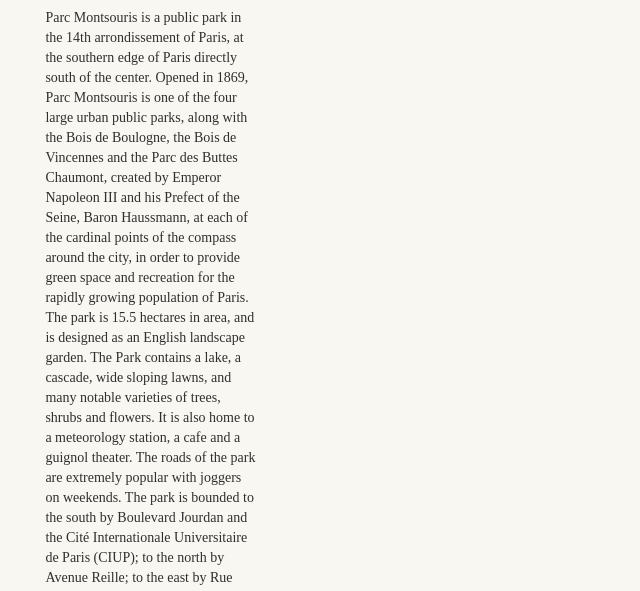
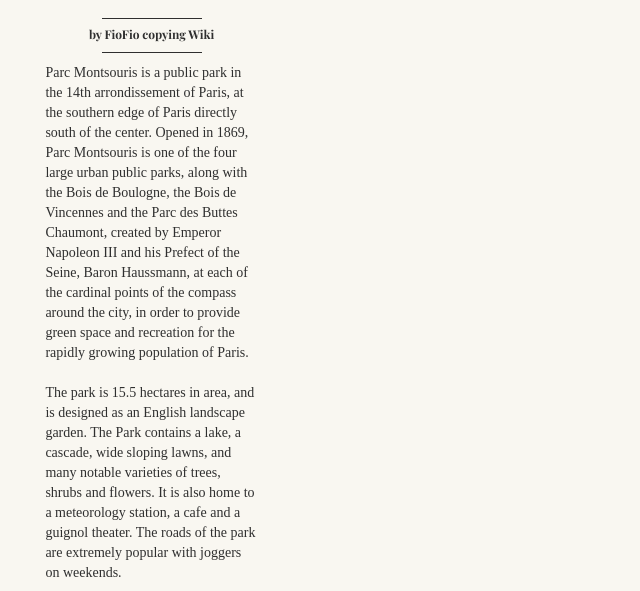
Before and after one commit to fiorellalan/gitclass, a plain HTML site: page index.html in a window 1280 px wide. Shown: the part 146-737 px from the top of the page, without its empty margins (0-640 px from the left). Drawn offline with nearby package versions, Linux system fonts and the light colour scheme; a web font is replaced by a local one.

Commit message:
My article is finished

```diff
--- a/articles/Montsouris.html
+++ b/articles/Montsouris.html
@@ -4,10 +4,22 @@
     </span>
 </div>
 
-Parc Montsouris is a public park in the 14th arrondissement of Paris, at the southern edge of Paris directly south of the center. Opened in 1869, Parc Montsouris is one of the four large urban public parks, along with the Bois de Boulogne, the Bois de Vincennes and the Parc des Buttes Chaumont, created by Emperor Napoleon III and his Prefect of the Seine, Baron Haussmann, at each of the cardinal points of the compass around the city, in order to provide green space and recreation for the rapidly growing population of Paris. The park is 15.5 hectares in area, and is designed as an English landscape garden.
+<div class='head'>
+    <span class='headline hl4'>
+        by FioFio copying Wiki
+    </span>
+</div>
 
+<p>
+Parc Montsouris is a public park in the 14th arrondissement of Paris, at the southern edge of Paris directly south of the center. Opened in 1869, Parc Montsouris is one of the four large urban public parks, along with the Bois de Boulogne, the Bois de Vincennes and the Parc des Buttes Chaumont, created by Emperor Napoleon III and his Prefect of the Seine, Baron Haussmann, at each of the cardinal points of the compass around the city, in order to provide green space and recreation for the rapidly growing population of Paris.
+</p>
+
+<p>
+The park is 15.5 hectares in area, and is designed as an English landscape garden.
 The Park contains a lake, a cascade, wide sloping lawns, and many notable varieties of trees, shrubs and flowers. It is also home to a meteorology station, a cafe and a guignol theater. The roads of the park are extremely popular with joggers on weekends.
+</p>
 
+<p>
 The park is bounded to the south by Boulevard Jourdan and the Cité Internationale Universitaire de Paris (CIUP); to the north by Avenue Reille; to the east by Rue Gazan and Rue de la Cité Universitaire; and to the west by Rue Nansouty and Rue Émile Deutsch-de-la-Meurthe.
-
 The "Cité Universitaire" stop on the line on the RER B is located in the center of Parc Montsouris.
+</p>
```
